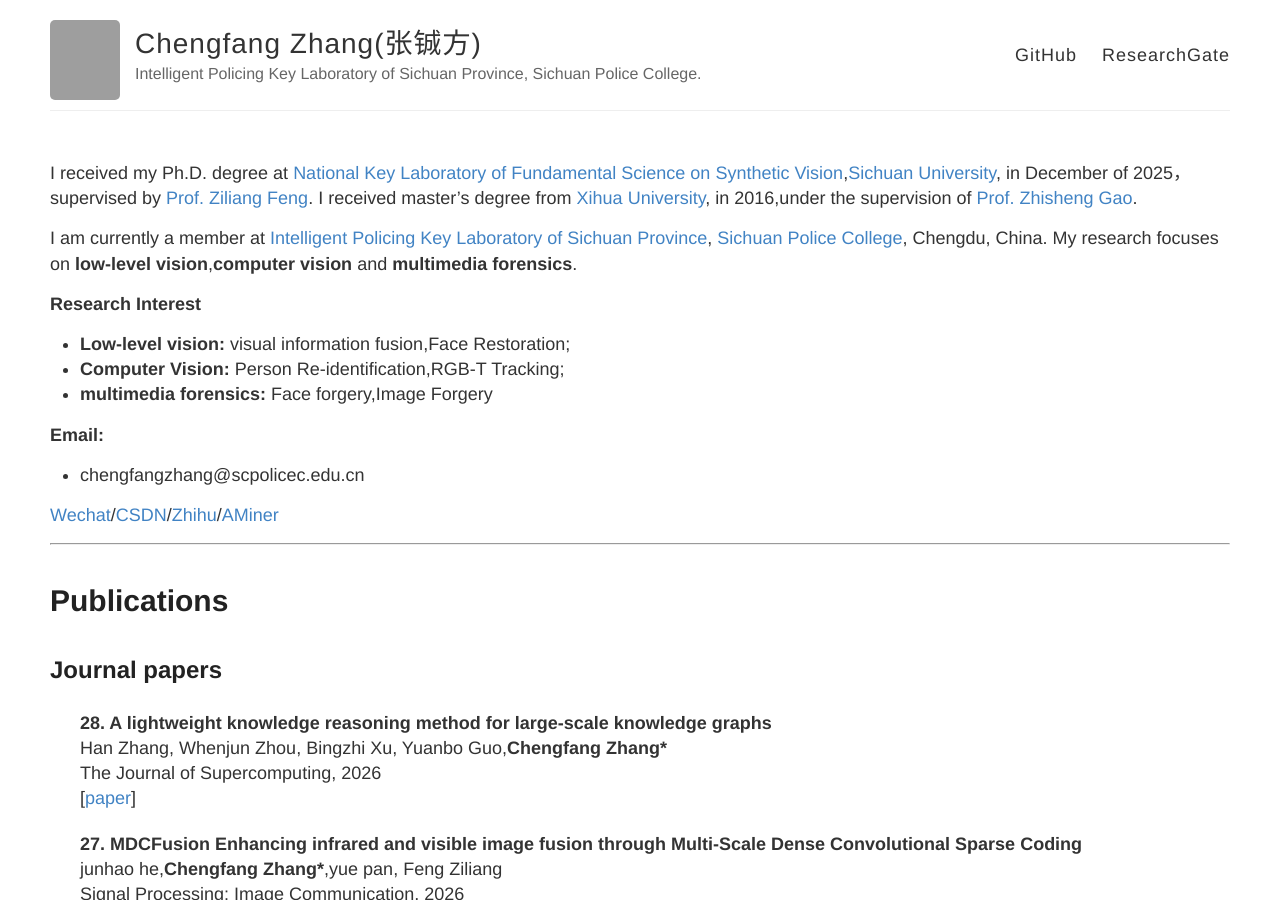
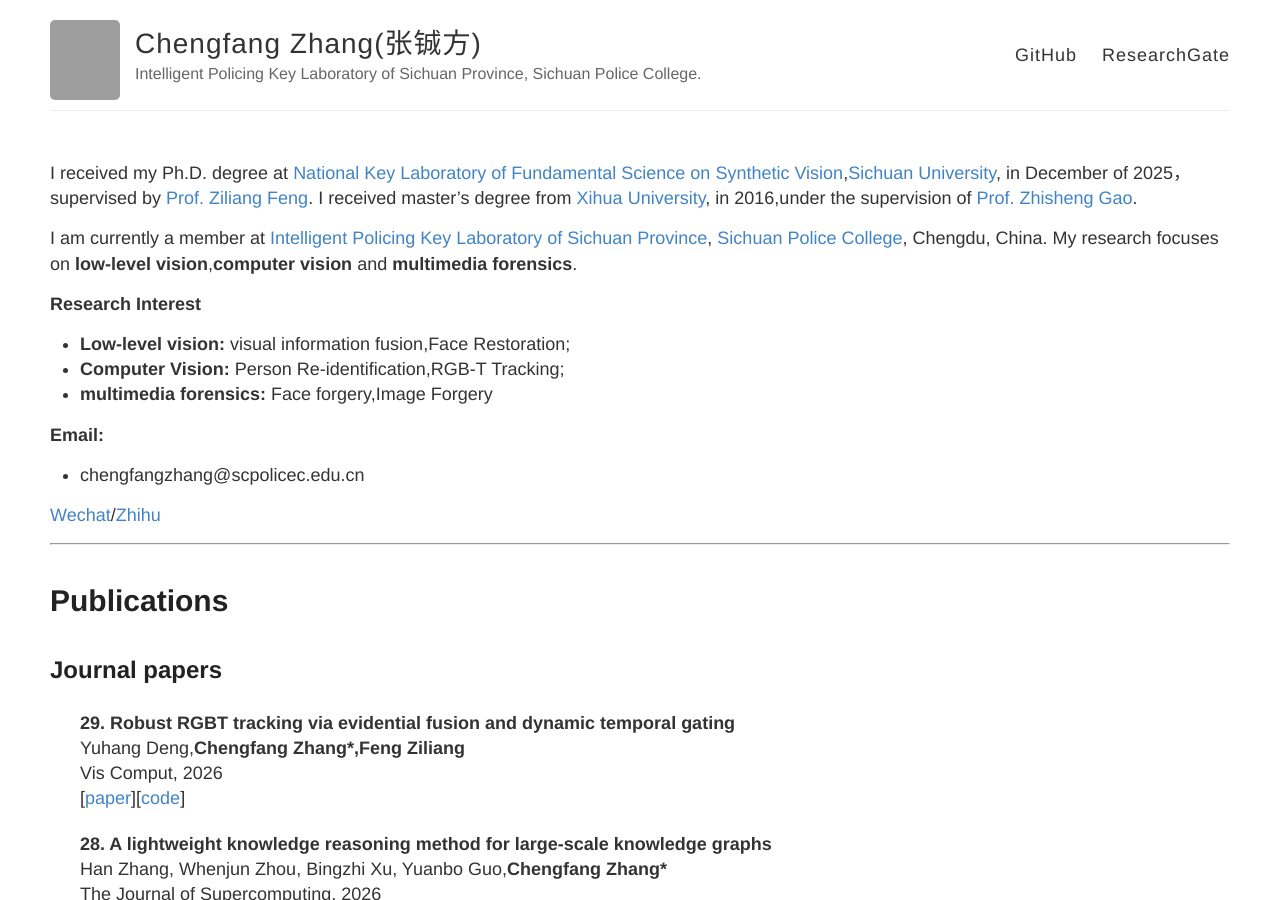
Before and after one commit to ChengfangZhang117/ChengfangZhang117.github.io, a Jekyll site: the page built from index.md, in a window 1280 px wide and 900 px high. Built offline with Jekyll 4.4.1, drawn with Linux system fonts in a browser that asks for light colours; our own code applies the rules of GitHub Pages for plain Markdown files; grey boxes are pictures that could not be loaded.

Commit message:
index.md

```diff
--- a/index.md
+++ b/index.md
@@ -11,7 +11,7 @@ I am currently a member at [Intelligent Policing Key Laboratory of Sichuan Provi
 **Email:**
 + chengfangzhang@scpolicec.edu.cn
 
-[Wechat](../images/wechatimage.jpg)/[CSDN](https://blog.csdn.net/qq_15951093)/[Zhihu](https://www.zhihu.com/people/a-fang-77-73)/[AMiner](https://www.aminer.cn/profile/54489c1adabfae8575916ab3)<br>
+[Wechat](../images/wechatimage.jpg)/[Zhihu](https://www.zhihu.com/people/a-fang-77-73)<br>
 
 ---
 # Publications
@@ -19,6 +19,15 @@ I am currently a member at [Intelligent Policing Key Laboratory of Sichuan Provi
 ## Journal papers
 
 <div class="papers-container papers-selected">
+
+<div class="publication media paperhi">
+<div class="media-body">
+      <b>29. Robust RGBT tracking via evidential fusion and dynamic temporal gating</b><br>
+     Yuhang Deng,<strong><b>Chengfang Zhang*,Feng Ziliang</b></strong> <br/>
+    Vis Comput, 2026<br/>
+ [<a href="https://doi.org/10.1007/s00371-026-04503-0">paper</a>][<a href="https://github.com/lakewo0d/ECT-tracker">code</a>]
+   </div>
+</div>
 
 <div class="publication media paperhi">
 <div class="media-body">
```
